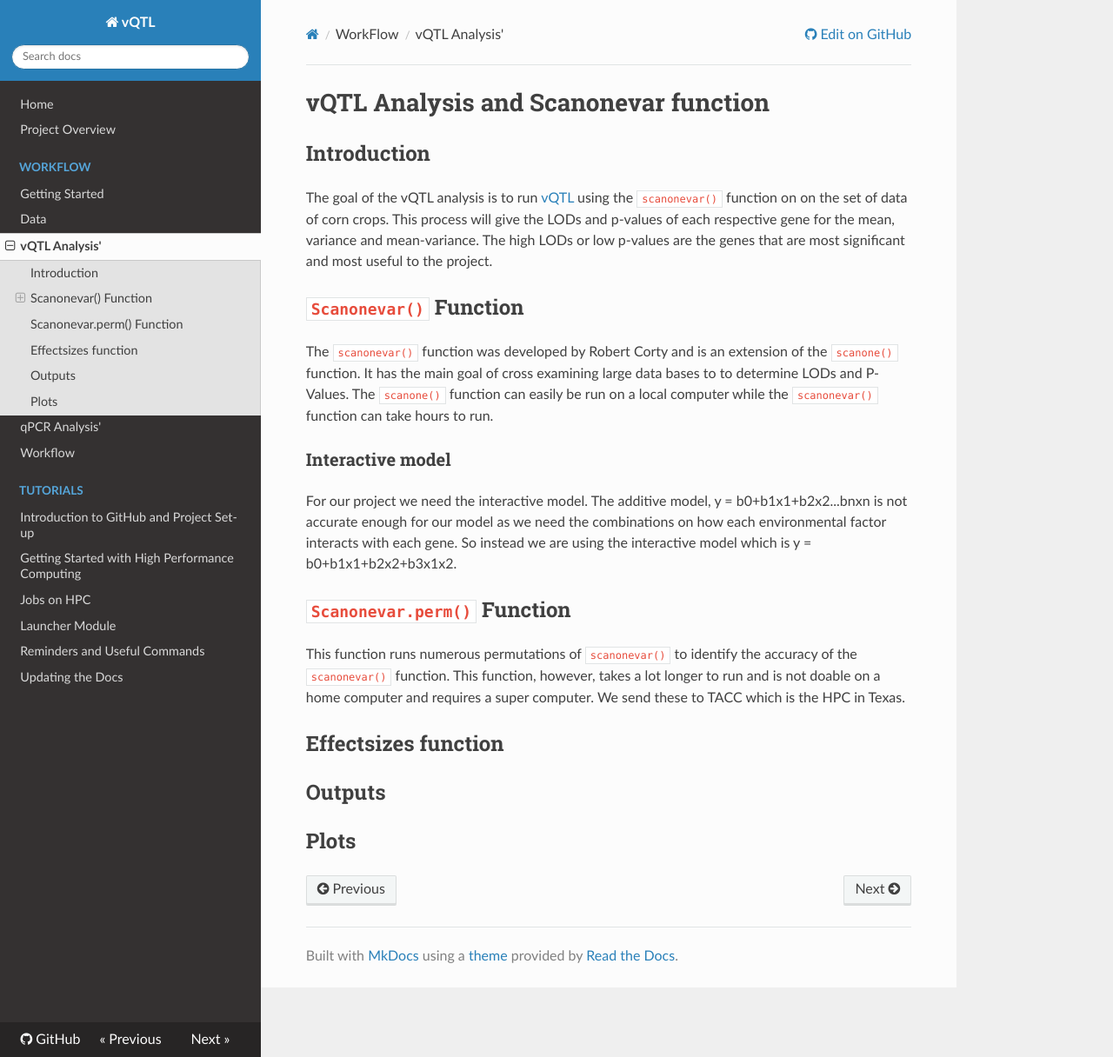
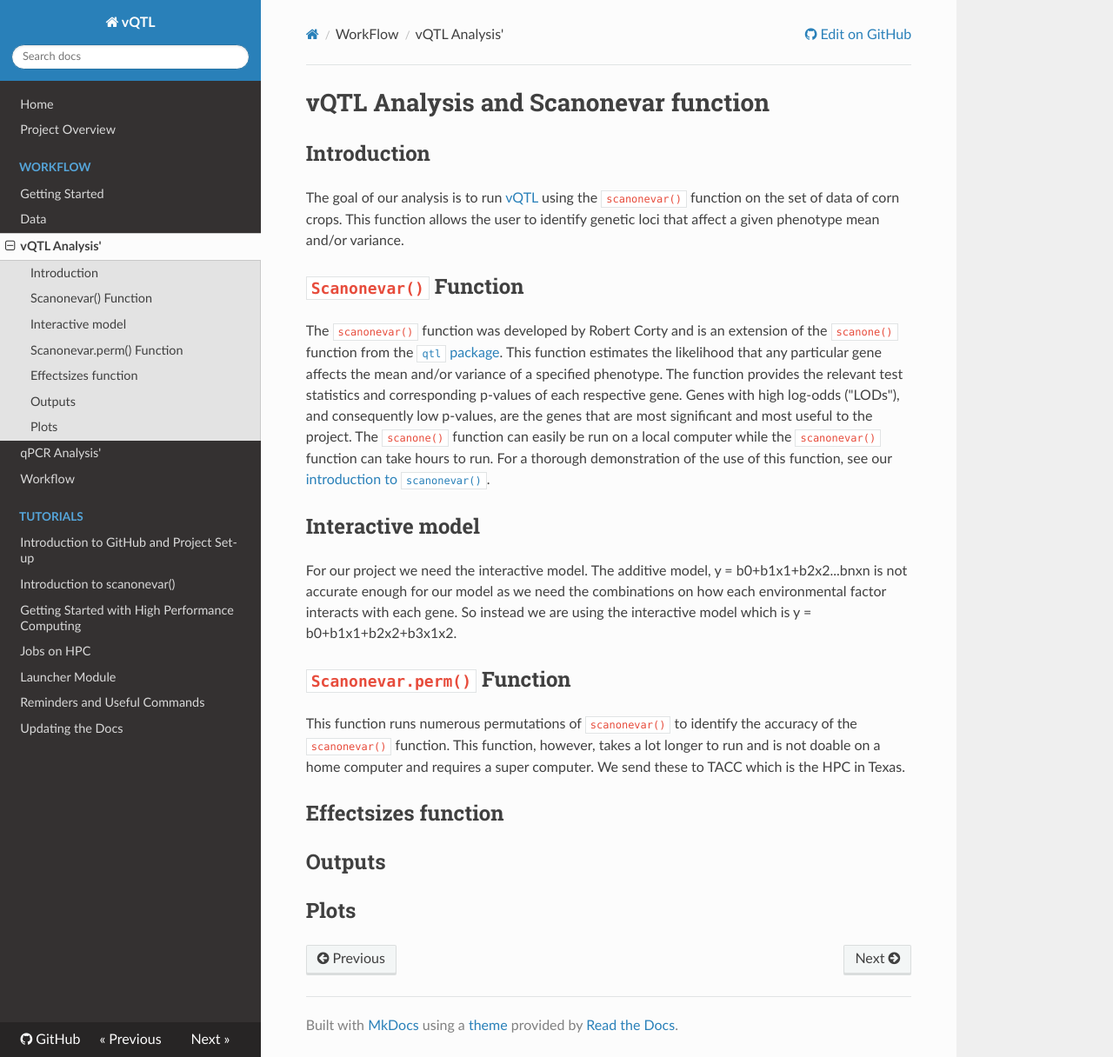
Before and after one commit to MRCopeland74/stapleton_lab, an MkDocs documentation site: the page built from docs/vQTL Analysis.md, in a window 1280 px wide and 1216 px high. Shown: the whole window at 87% size. Built offline with MkDocs 1.6.1, drawn with Linux system fonts in a browser that asks for light colours; nearby versions of some CDN libraries.

Commit message:
edit "vQTL analysis", add "using scanonevar()"

```diff
--- a/docs/vQTL Analysis.md
+++ b/docs/vQTL Analysis.md
@@ -7,11 +7,16 @@ output: html_document
 
 # vQTL Analysis and Scanonevar function
 ## Introduction
-The goal of the vQTL analysis is to run [vQTL](https://www.g3journal.org/content/8/12/3757) using the `scanonevar()` function on on the set of data of corn crops. This process will give the LODs and p-values of each respective gene for the mean, variance and mean-variance. The high LODs or low p-values are the genes that are most significant and most useful to the project.
+The goal of our analysis is to run [vQTL](https://www.g3journal.org/content/8/12/3757) using the `scanonevar()` function on the set of data of corn crops. This
+function allows the user to identify genetic loci that affect a given phenotype mean and/or variance.
+
 ## `Scanonevar()` Function
-The `scanonevar()` function was developed by Robert Corty and is an extension of the `scanone()` function. It has the main goal of cross examining large data bases to to determine LODs and P-Values. The `scanone()` function can easily be run on a local computer while the `scanonevar()` function can take hours to run.
-### Interactive model
+The `scanonevar()` function was developed by Robert Corty and is an extension of the `scanone()` function from the [`qtl` package](https://www.g3journal.org/content/8/12/3767). This
+function estimates the likelihood that any particular gene affects the mean and/or variance of a specified phenotype. The function provides the relevant test statistics and corresponding p-values of each respective gene. Genes with high log-odds ("LODs"), and consequently low p-values, are the genes that are most significant and most useful to the project. The `scanone()` function can easily be run on a local computer while the `scanonevar()` function can take hours to run. For a thorough demonstration of the use of this function, see our [introduction to `scanonevar()`](https://stapleton-lab.readthedocs.io/en/latest/Using%20Scanonevar/).
+
+## Interactive model
 For our project we need the interactive model. The additive model, y = b0+b1x1+b2x2...bnxn is not accurate enough for our model as we need the combinations on how each environmental factor interacts with each gene. So instead we are using the interactive model which is y = b0+b1x1+b2x2+b3x1x2.
+
 ## `Scanonevar.perm()` Function
 This function runs numerous permutations of `scanonevar()` to identify the accuracy of the `scanonevar()` function. This function, however, takes a lot longer to run and is not doable on a home computer and requires a super computer. We send these to TACC which is the HPC in Texas.
 ## Effectsizes function
--- a/mkdocs.yml
+++ b/mkdocs.yml
@@ -14,6 +14,7 @@ nav:
     - Workflow: 'Workflow.md'
 - Tutorials:
     - Introduction to GitHub and Project Set-up: 'Using GitHub.md'
+    - Introduction to scanonevar(): 'Using Scanonevar.md'
     - Getting Started with High Performance Computing: 'Using HPC.md'
     - Jobs on HPC: 'Jobs on HPC.md'
     - Launcher Module: 'Launcher Module.md'
```
Also changed, not shown: docs/Using Scanonevar.md (added, +74 -0 lines), docs/exmodels.jpg (added), docs/exresults.jpg (added), docs/extest.jpg (added).
